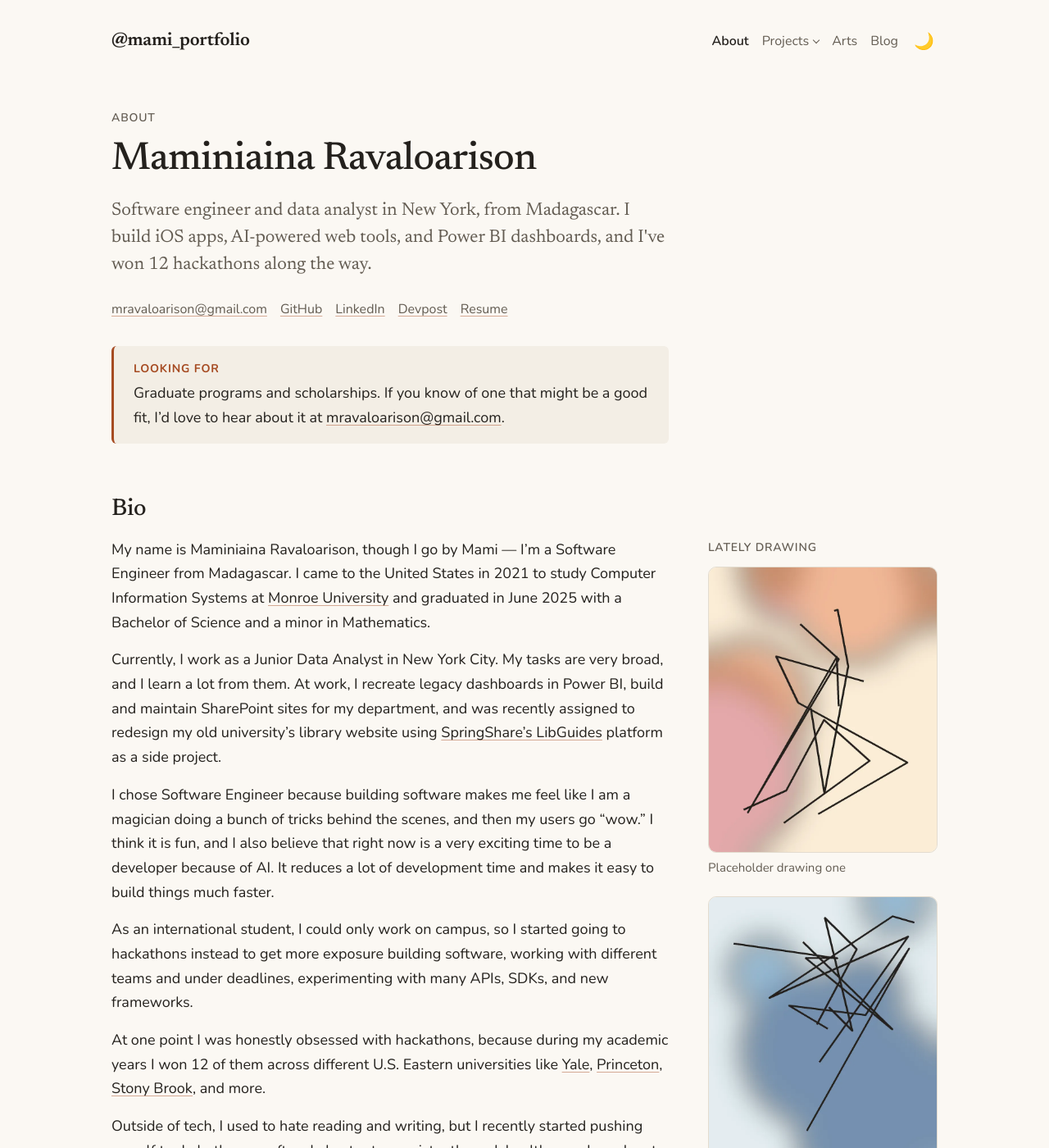
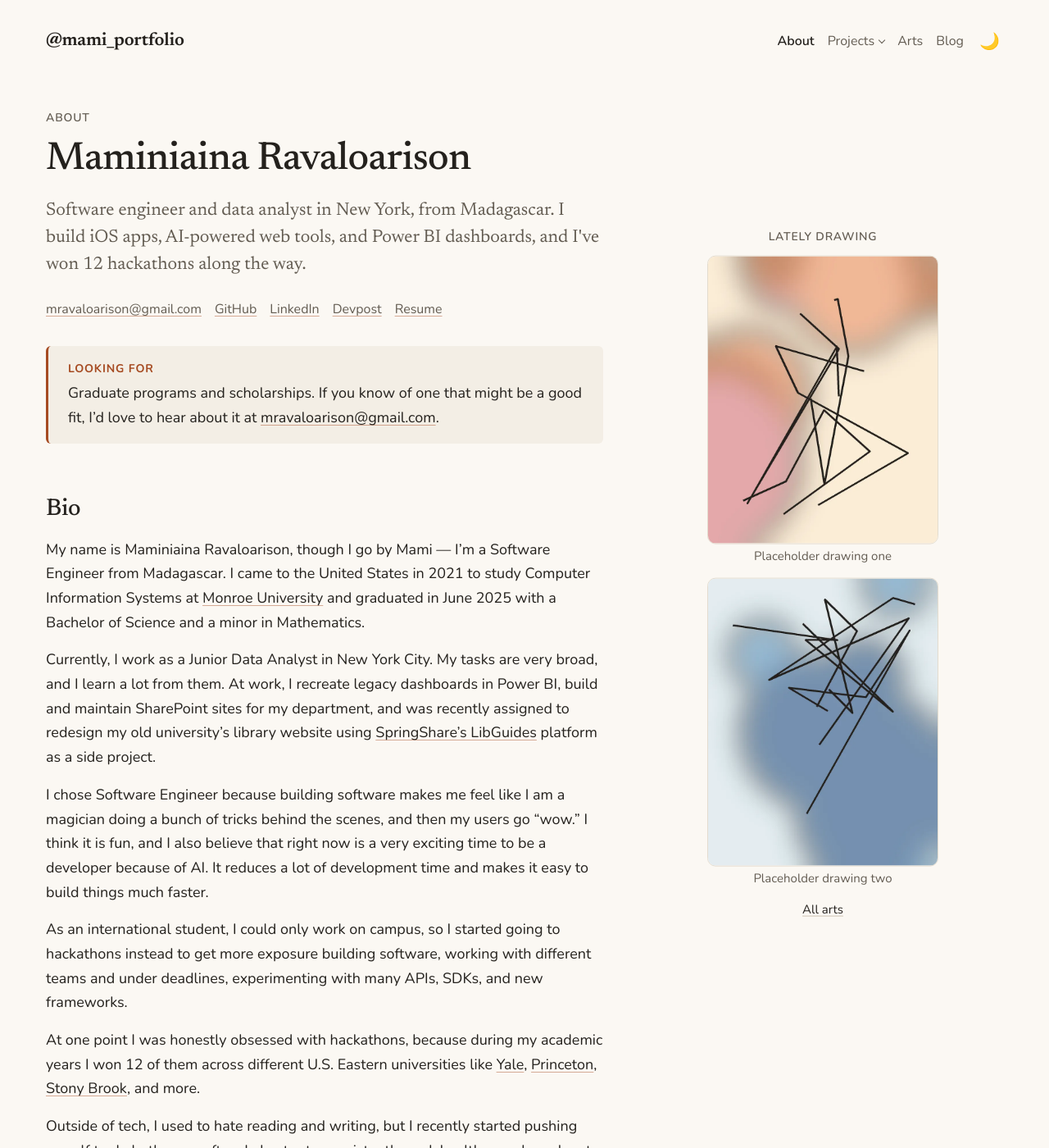
Before and after one commit to mravaloarison/mravaloarison.github.io, a Jekyll site: the page built from index.md, in a window 1280 px wide and 1400 px high. Shown: the whole window at 82% size. Built offline with Jekyll 4.4.1, drawn with Linux system fonts in a browser that asks for light colours.

Commit message:
Drawings beside the Bio stay fixed on screen, vertically centered
The column grows with the screen up to 440px, and both drawings are sized
to always fit in the window while scrolling.

Co-Authored-By: Claude Opus 5.5 <noreply@anthropic.com>

```diff
--- a/assets/css/styles.css
+++ b/assets/css/styles.css
@@ -82,7 +82,6 @@
   --radius-md: 10px;
 
   --measure: 680px;
-  --rail-width: 280px;
   /* Gap left above a heading when jumping to it with an #anchor link */
   --jump-offset: 40px;
 
@@ -1292,13 +1291,20 @@ figcaption {
 }
 
 @media (min-width: 1100px) {
-  /* About: the text column moves left to make room on the right; the
-     drawings float out of the column into that space, level with the Bio.
-     Header and footer widen to match so everything lines up. */
+  /* About: the text column keeps its width and moves left; the drawings
+     stay fixed on screen in the space to its right, centered vertically,
+     sized so both always fit in the window. Header and footer widen to
+     match so everything lines up. */
+  .has-rail {
+    /* as wide as the screen allows next to the text, up to 440px */
+    --rail-width: clamp(240px, calc(100vw - var(--measure) - 144px), 440px);
+    --frame-width: calc(var(--measure) + var(--space-48) + var(--rail-width) + 2 * var(--space-24));
+  }
+
   .has-rail .page-frame,
   .has-rail .site-header-inner,
   .has-rail .site-footer {
-    max-width: calc(var(--measure) + var(--space-48) + var(--rail-width) + 2 * var(--space-24));
+    max-width: var(--frame-width);
   }
 
   .has-rail .page-frame {
@@ -1313,16 +1319,40 @@ figcaption {
   }
 
   .has-rail .art-rail {
-    float: right;
-    clear: right;
+    position: fixed;
+    top: 50%;
+    right: calc(max(0px, (100vw - var(--frame-width)) / 2) + var(--space-24));
+    z-index: 5;
     width: var(--rail-width);
-    /* pulled fully out of the column, so the text keeps its full width */
-    margin: 0 calc(-1 * (var(--rail-width) + var(--space-48))) var(--space-24) 0;
+    margin: 0;
+    transform: translateY(-50%);
+    text-align: center;
+  }
+
+  .has-rail .art-rail .eyebrow {
+    margin-bottom: var(--space-12);
   }
 
   .has-rail .art-rail-list {
     grid-template-columns: 1fr;
-    gap: var(--space-24);
+    gap: var(--space-16);
+    justify-items: center;
+  }
+
+  .has-rail .art-rail-list picture {
+    display: flex;
+    justify-content: center;
+  }
+
+  /* Two drawings plus label, titles and link always fit the window */
+  .has-rail .art-rail-list img {
+    width: auto;
+    max-width: 100%;
+    max-height: calc((100vh - 260px) / 2);
+  }
+
+  .has-rail .art-rail-title {
+    margin-top: var(--space-4);
   }
 }
 
```
Also changed, not shown: CLAUDE.md (+8 -6 lines).
